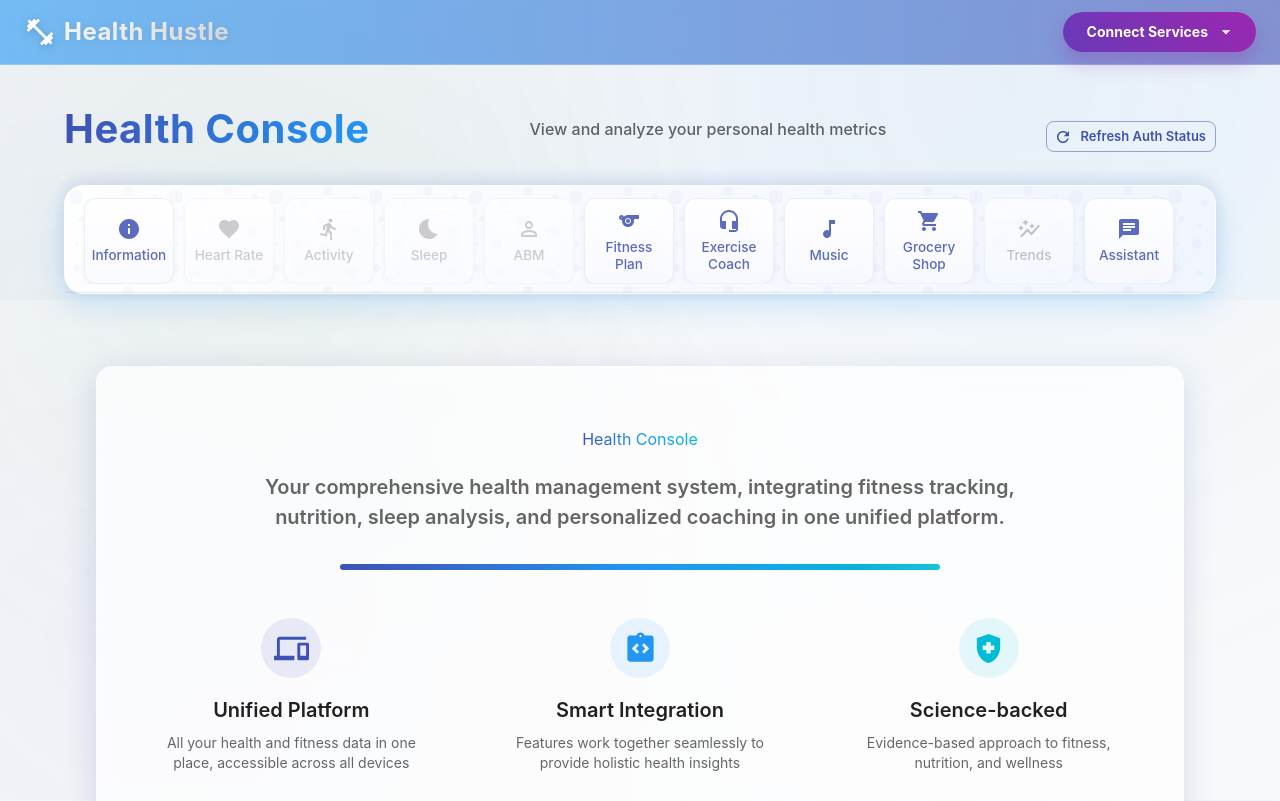
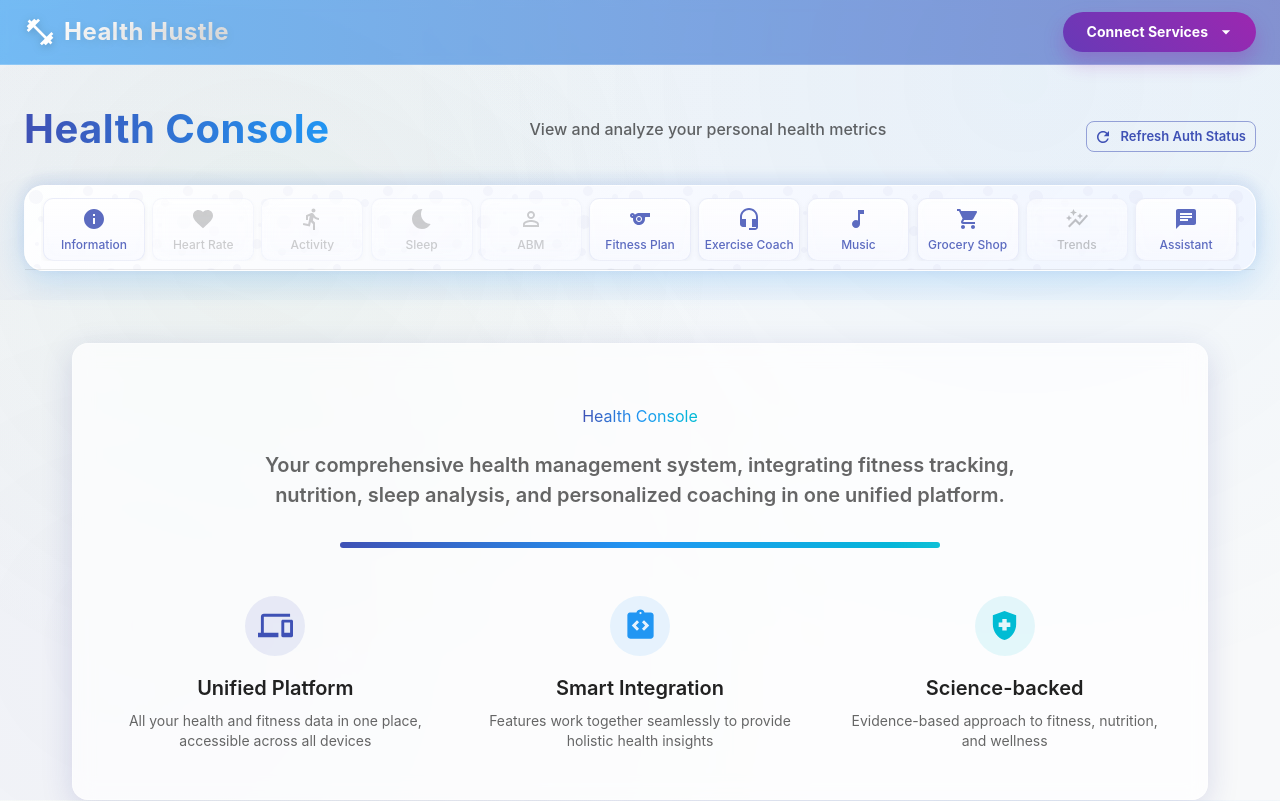
Before and after one commit to mujo0401/Fitness_Console, a React (Create React App) app in the folder frontend/: page / in a window 1280 px wide. Shown: the top 801 px of the page. Built offline with nearby package versions, Linux system fonts and the light colour scheme; no server answers.

Commit message:
Implemented a direct lookup system to ensure each tab index displays the correct component

```diff
--- a/frontend/src/components/Dashboard.js
+++ b/frontend/src/components/Dashboard.js
@@ -1,6 +1,6 @@
 // frontend/src/components/Dashboard.js
 
-import React, { useState, useEffect, Suspense } from 'react';
+import React, { useState, useEffect, Suspense, useRef } from 'react';
 import {
   Box,
   Container,
@@ -59,6 +59,21 @@ const Dashboard = () => {
   const [showDebugTools, setShowDebugTools] = useState(true); // Set to false in production
   const [currentTab, setCurrentTab] = useState(-1); // Use -1 for Info tab, which should be the landing page
   const [manualAuthCheck, setManualAuthCheck] = useState(false);
+
+  // Define fixed tab component references to ensure they don't change between renders
+  const tabComponents = useRef({
+    '-1': InfoTab,           // Information
+    '0': HeartTab,           // Heart Rate
+    '1': ActivityTab,        // Activity
+    '2': SleepTab,           // Sleep
+    '3': ABMTab,             // ABM
+    '4': FitnessTab,         // Fitness Plan
+    '5': ExerciseCoach,      // Exercise Coach
+    '6': MusicTab,           // Music
+    '7': GroceryTab,         // Grocery Shop
+    '8': TrendsTab,          // Trends
+    '9': HealthAssistantTab  // Assistant
+  });
 
   // Auto-redirect to Fitness Plan tab if not authenticated and on a protected tab
   useEffect(() => {
@@ -228,7 +243,7 @@ const Dashboard = () => {
 
   return (
     <Container
-      maxWidth="lg"
+      maxWidth="xl"
       sx={{
         pt: { xs: 2, sm: 3, md: 4 },
         pb: { xs: 2, sm: 3, md: 4 },
@@ -317,8 +332,9 @@ const Dashboard = () => {
               value={currentTab}
               onChange={handleTabChange}
               aria-label="dashboard tabs"
-              variant="scrollable"
-              scrollButtons="auto"
+              variant="fullWidth"
+              scrollButtons={false}
+              centered
               TabIndicatorProps={{
                 sx: { display: 'none' }
               }}
@@ -330,38 +346,32 @@ const Dashboard = () => {
                 maxWidth: '100%',
                 position: 'relative',
                 '& .MuiTabs-flexContainer': {
-                  gap: 0.5 // Reduced gap between tabs
-                },
-                '& .MuiTabs-scrollButtons': {
-                  backgroundColor: 'rgba(255,255,255,0.15)',
-                  borderRadius: '50%',
-                  width: 30,
-                  height: 30,
-                  m: 0.5,
-                  opacity: 0.8,
-                  '&:hover': {
-                    opacity: 1,
-                    backgroundColor: 'rgba(255,255,255,0.25)',
-                  }
+                  gap: { xs: 0.25, sm: 0.3, md: 0.4 }, // Reduced even more
+                  justifyContent: 'space-between',
                 },
                 '& .MuiTab-root': {
                   color: '#5C6BC0', // Indigo color for tabs
-                  px: { xs: 0.5, sm: 1, md: 1.2 },
-                  py: { xs: 0.8, sm: 1, md: 1.2 },
-                  minWidth: { xs: 60, sm: 70, md: 90 },
-                  maxWidth: { xs: 100, sm: 110, md: 120 },
-                  minHeight: { xs: 36, sm: 40, md: 42 },
-                  width: { xs: 60, sm: 70, md: 90 }, // Reduced consistent width for all tabs
-                  margin: { xs: '0 2px', sm: '0 3px' },
-                  borderRadius: { xs: '8px', sm: '10px', md: '12px' },
+                  px: { xs: 0.3, sm: 0.5, md: 0.7 },
+                  py: { xs: 0.6, sm: 0.8, md: 1 },
+                  minWidth: { xs: 'auto', sm: 'auto', md: 'auto' },
+                  maxWidth: { xs: '100%', sm: '100%', md: '100%' },
+                  minHeight: { xs: 36, sm: 38, md: 40 },
+                  flexGrow: 1,
+                  flexShrink: 1,
+                  flexBasis: 0,
+                  margin: { xs: '0 1px', sm: '0 1px', md: '0 2px' },
+                  borderRadius: { xs: '6px', sm: '8px', md: '10px' },
                   transition: 'all 0.3s cubic-bezier(0.4, 0, 0.2, 1)',
                   textTransform: 'none',
-                  fontSize: { xs: '0.75rem', sm: '0.8rem', md: '0.85rem' },
+                  fontSize: { xs: '0.65rem', sm: '0.7rem', md: '0.75rem' },
                   fontWeight: 500,
                   border: '1px solid rgba(92, 107, 192, 0.1)',
                   background: 'linear-gradient(180deg, rgba(255,255,255,0.9), rgba(248,249,255,0.8))',
                   boxShadow: '0 2px 6px rgba(0,0,0,0.05)',
                   backdropFilter: 'blur(8px)',
+                  whiteSpace: 'nowrap',
+                  overflow: 'hidden',
+                  textOverflow: 'ellipsis',
                   '&:hover': {
                     transform: 'translateY(-3px)',
                     background: 'linear-gradient(180deg, rgba(255,255,255,1), rgba(240,245,255,0.95))',
@@ -595,41 +605,27 @@ const Dashboard = () => {
           transition={{ duration: 0.4 }}
           style={{ overflow: 'visible', paddingTop: '8px' }}
         >
-          {/* Define all tab components with their index and auth requirements in an array for more reliable rendering */}
+          {/* NEW APPROACH: Simple and direct tab rendering to avoid confusion */}
           {(() => {
-            // Define tab configuration with proper ordering
-            const tabConfig = [
-              { index: -1, component: InfoTab, requiresAuth: false, label: 'Information' },
-              { index: 0, component: HeartTab, requiresAuth: true, label: 'Heart Rate' },
-              { index: 1, component: ActivityTab, requiresAuth: true, label: 'Activity' },
-              { index: 2, component: SleepTab, requiresAuth: true, label: 'Sleep' },
-              { index: 3, component: ABMTab, requiresAuth: true, label: 'ABM' },
-              { index: 4, component: FitnessTab, requiresAuth: false, label: 'Fitness Plan' },
-              { index: 5, component: ExerciseCoach, requiresAuth: false, label: 'Exercise Coach' },
-              { index: 6, component: MusicTab, requiresAuth: false, label: 'Music' },
-              { index: 7, component: GroceryTab, requiresAuth: false, label: 'Grocery Shop' },
-              { index: 8, component: TrendsTab, requiresAuth: true, label: 'Trends' },
-              { index: 9, component: HealthAssistantTab, requiresAuth: false, label: 'Assistant' }
-            ];
+            const requiresAuth = [0, 1, 2, 3, 8].includes(currentTab);
 
-            // Find the current tab configuration
-            const currentTabConfig = tabConfig.find(tab => tab.index === currentTab);
+            // Show auth warning if needed
+            if (requiresAuth && !isAuthenticated) {
+              return <EmptyAccessDeniedComponent />;
+            }
 
-            // Log which tab is being rendered
-            if (currentTabConfig) {
-              console.log(`Rendering tab: ${currentTabConfig.label} (index: ${currentTabConfig.index})`);
-            } else {
-              console.log(`Tab index ${currentTab} not found in configuration`);
+            // Log what component we're rendering
+            console.log(`Tab index: ${currentTab}, rendering specific component`);
+
+            // Get the component from our fixed lookup table
+            const TabComponent = tabComponents.current[currentTab.toString()];
+
+            if (!TabComponent) {
+              console.error(`No component found for tab index ${currentTab}`);
               return null;
             }
 
-            // If tab requires auth and user is not authenticated, show empty component
-            if (currentTabConfig.requiresAuth && !isAuthenticated) {
-              return <EmptyAccessDeniedComponent />;
-            }
-
-            // Otherwise render the tab component
-            const TabComponent = currentTabConfig.component;
+            // Render the component
             return (
               <Suspense fallback={<CircularProgress />}>
                 <TabComponent />
```
